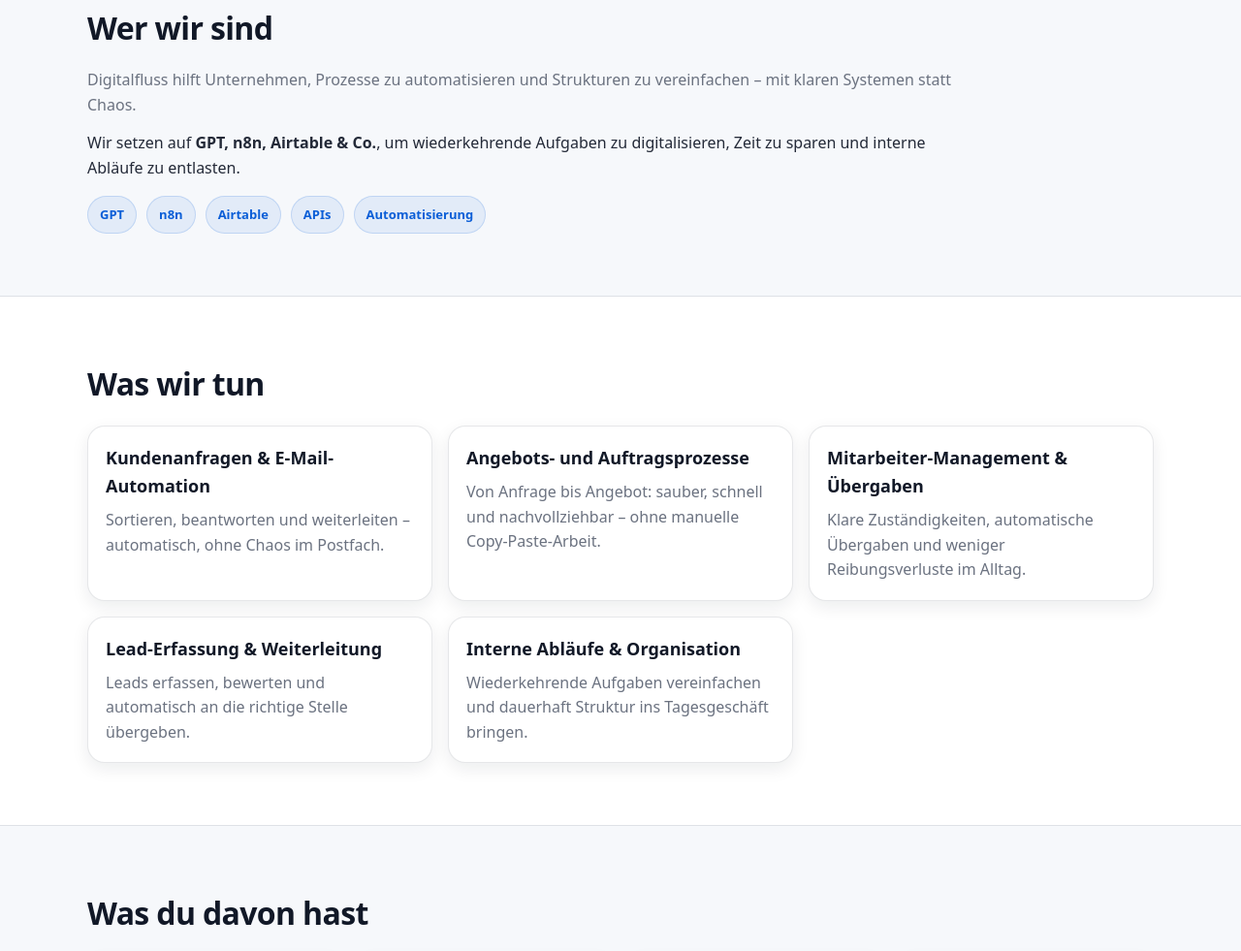
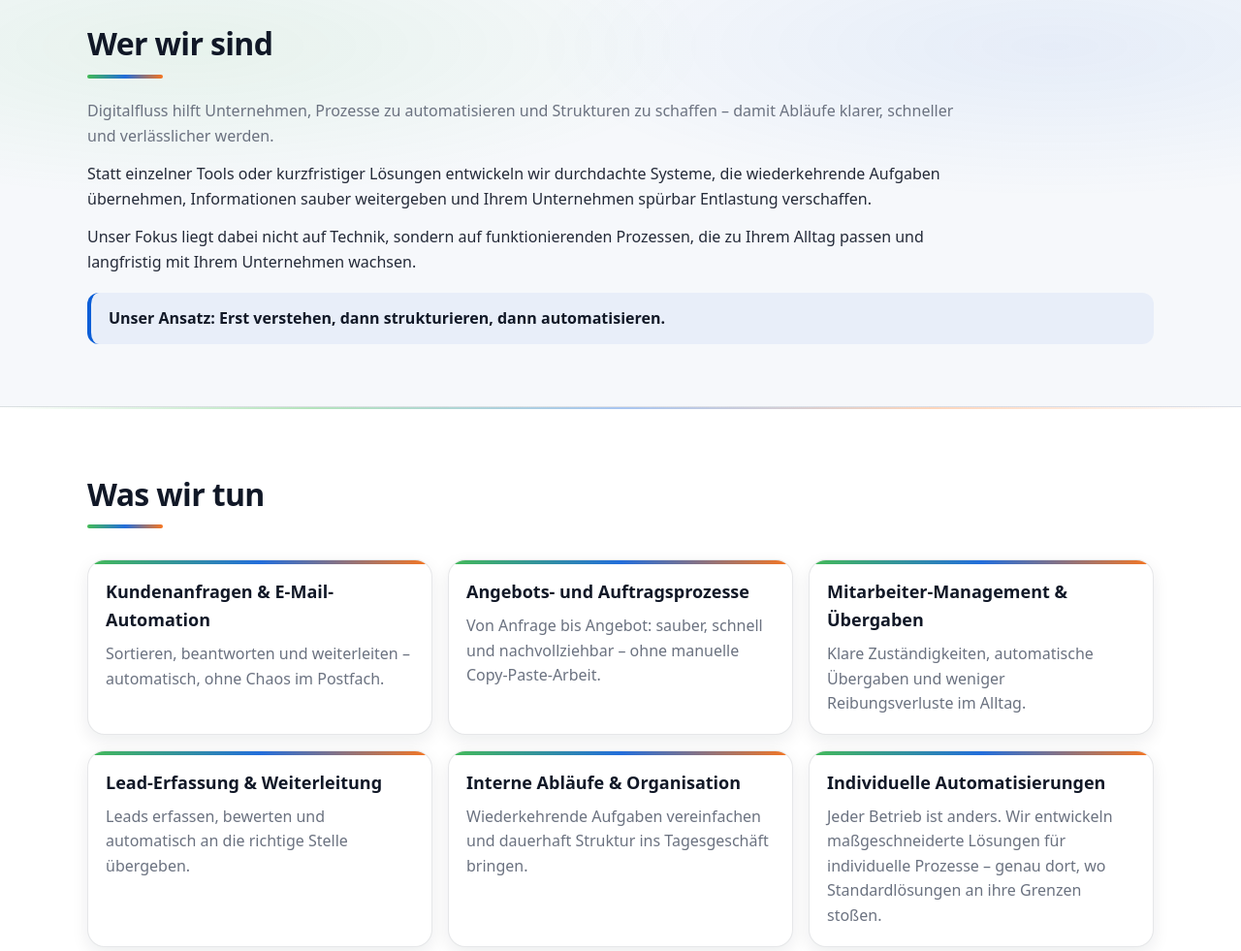
Before and after one commit to digitalfluss/digitalfluss, a website: page index.html in a window 1280 px wide. Shown: the part 894-1875 px from the top of the page at 97% size. Drawn offline with Linux system fonts and the light colour scheme.

Commit message:
neue ansicht 2.0

```diff
--- a/index.html
+++ b/index.html
@@ -54,31 +54,35 @@
     </div>
   </section>
 
-  <!-- PDF: WER WIR SIND -->
+  <!-- WER WIR SIND (ohne Tools/Badges) -->
   <section class="pdf-section" id="wer-wir-sind">
     <div class="container">
       <h2>Wer wir sind</h2>
+
       <p class="pdf-subtext">
-        Digitalfluss hilft Unternehmen, Prozesse zu automatisieren und Strukturen zu vereinfachen –
-        mit klaren Systemen statt Chaos.
+        Digitalfluss hilft Unternehmen, Prozesse zu automatisieren und Strukturen zu schaffen –
+        damit Abläufe klarer, schneller und verlässlicher werden.
       </p>
 
       <p class="pdf-text">
-        Wir setzen auf <strong>GPT, n8n, Airtable & Co.</strong>, um wiederkehrende Aufgaben zu digitalisieren,
-        Zeit zu sparen und interne Abläufe zu entlasten.
+        Statt einzelner Tools oder kurzfristiger Lösungen entwickeln wir durchdachte Systeme,
+        die wiederkehrende Aufgaben übernehmen, Informationen sauber weitergeben
+        und Ihrem Unternehmen spürbar Entlastung verschaffen.
       </p>
 
-      <div class="tool-badges">
-        <span>GPT</span>
-        <span>n8n</span>
-        <span>Airtable</span>
-        <span>APIs</span>
-        <span>Automatisierung</span>
+      <p class="pdf-text">
+        Unser Fokus liegt dabei nicht auf Technik,
+        sondern auf funktionierenden Prozessen, die zu Ihrem Alltag passen
+        und langfristig mit Ihrem Unternehmen wachsen.
+      </p>
+
+      <div class="highlight-box">
+        <strong>Unser Ansatz:</strong> Erst verstehen, dann strukturieren, dann automatisieren.
       </div>
     </div>
   </section>
 
-  <!-- PDF: WAS WIR TUN -->
+  <!-- WAS WIR TUN (mit 6. Kachel) -->
   <section class="pdf-section" id="leistungen">
     <div class="container">
       <h2>Was wir tun</h2>
@@ -108,11 +112,19 @@
           <h3>Interne Abläufe & Organisation</h3>
           <p>Wiederkehrende Aufgaben vereinfachen und dauerhaft Struktur ins Tagesgeschäft bringen.</p>
         </div>
+
+        <div class="pdf-card">
+          <h3>Individuelle Automatisierungen</h3>
+          <p>
+            Jeder Betrieb ist anders. Wir entwickeln maßgeschneiderte Lösungen für individuelle Prozesse –
+            genau dort, wo Standardlösungen an ihre Grenzen stoßen.
+          </p>
+        </div>
       </div>
     </div>
   </section>
 
-  <!-- PDF: WAS DU DAVON HAST -->
+  <!-- VORTEILE -->
   <section class="pdf-section" id="vorteile">
     <div class="container">
       <h2>Was du davon hast</h2>
@@ -195,7 +207,7 @@
     renderTestimonials();
   </script>
 
-  <!-- ABLAUF (PDF-STYLE: So starten wir) -->
+  <!-- ABLAUF -->
   <section class="steps" id="ablauf">
     <div class="container">
       <h2>So starten wir</h2>
@@ -216,7 +228,7 @@
     </div>
   </section>
 
-  <!-- ÜBER UNS -->
+  <!-- ÜBER UNS (Bild zentriert unter Text) -->
   <section class="about" id="ueberuns">
     <div class="container">
       <h2>Wer steckt hinter Digitalfluss?</h2>
@@ -224,7 +236,10 @@
       <p>Hinter Digitalfluss stehen zwei Gründer mit unterschiedlichen Hintergründen und einer gemeinsamen Vision: <strong>Unternehmensprozesse zu vereinfachen.</strong></p>
       <p>Während der eine Gründer aus dem <strong>Bankensektor</strong> stammt und auf <strong>strukturierte Beratung und Prozessoptimierung</strong> spezialisiert ist, bringt der andere die <strong>Erfahrung aus der Selbstständigkeit</strong> mit.</p>
       <p>Gemeinsam verbinden sie <strong>Know-how und Praxis</strong>, um kleine Unternehmen durch smarte Automatisierung <strong>effizienter, zeitsparender und zukunftsfähig</strong> zu machen – verständlich und ohne unnötige Komplexität.</p>
-      <img src="gruender.png" alt="Gründer Bild" width="320" height="240" loading="lazy">
+
+      <div class="about-image">
+        <img src="gruender.png" alt="Gründer von Digitalfluss" loading="lazy">
+      </div>
     </div>
   </section>
 
--- a/style.css
+++ b/style.css
@@ -708,3 +708,196 @@ h2{
     gap: 8px;
   }
 }
+/* =========================================================
+   DIGITALFLUSS – Ergänzungen für neue Sections + Feinschliff
+   Ganz unten an style.css anhängen
+   ========================================================= */
+
+/* ---------- PDF Sections (Wer wir sind / Was wir tun / Vorteile) ---------- */
+.pdf-section{
+  padding: 64px 0;
+}
+
+.pdf-subtext{
+  color: var(--muted);
+  max-width: 900px;
+  line-height: 1.65;
+  margin: 6px 0 14px;
+}
+
+.pdf-text{
+  max-width: 900px;
+  color: rgba(17,24,39,0.92);
+  margin: 0 0 14px;
+}
+
+/* Cards Grid */
+.pdf-cards{
+  margin-top: 18px;
+  display: grid;
+  grid-template-columns: repeat(3, 1fr);
+  gap: 16px;
+}
+
+.pdf-cards-4{
+  grid-template-columns: repeat(4, 1fr);
+}
+
+.pdf-card{
+  background: #fff;
+  border: 1px solid rgba(17,24,39,0.10);
+  border-radius: var(--radius);
+  padding: 18px;
+  box-shadow: var(--shadow-sm);
+  transition: transform .18s ease, box-shadow .18s ease;
+}
+
+.pdf-card:hover{
+  transform: translateY(-3px);
+  box-shadow: var(--shadow-md);
+}
+
+.pdf-card p{
+  margin: 0;
+  color: var(--muted);
+  line-height: 1.6;
+}
+
+/* Highlight Box statt Tool-Badges */
+.highlight-box{
+  margin-top: 18px;
+  padding: 14px 18px;
+  border-left: 4px solid var(--blue);
+  background: rgba(11,94,215,0.06);
+  border-radius: 12px;
+  font-weight: 650;
+}
+
+/* Responsive */
+@media (max-width: 980px){
+  .pdf-cards{
+    grid-template-columns: 1fr;
+  }
+  .pdf-cards-4{
+    grid-template-columns: 1fr;
+  }
+}
+
+/* ---------- About: Bild mittig unter Text ---------- */
+.about{
+  text-align: center;
+}
+
+.about p{
+  max-width: 900px;
+  margin-left: auto;
+  margin-right: auto;
+}
+
+.about-image{
+  margin-top: 28px;
+  display: flex;
+  justify-content: center;
+}
+
+.about-image img{
+  max-width: 420px;
+  width: 100%;
+  height: auto;
+  border-radius: var(--radius);
+  border: 1px solid var(--border);
+  box-shadow: var(--shadow-md);
+}
+
+/* =========================================================
+   BRAND SPREAD – Option 2 (Blau/Grün + Orange sichtbar)
+   ========================================================= */
+
+/* 1) Mehr Brand-Feeling im Seitenhintergrund */
+body{
+  background:
+    radial-gradient(1000px 420px at 12% 6%, rgba(47,179,68,0.16), transparent 62%),
+    radial-gradient(1000px 420px at 88% 10%, rgba(11,94,215,0.14), transparent 62%),
+    radial-gradient(1100px 520px at 50% 92%, rgba(247,103,7,0.10), transparent 60%),
+    var(--bg);
+}
+
+/* 2) Sections: weicher Übergang + dezente Brand-Line */
+section{
+  position: relative;
+}
+
+section::before{
+  content:"";
+  position:absolute;
+  top:0;
+  left:0;
+  right:0;
+  height: 2px;
+  background: linear-gradient(
+    90deg,
+    rgba(47,179,68,0.0),
+    rgba(47,179,68,0.42),
+    rgba(11,94,215,0.42),
+    rgba(247,103,7,0.32),
+    rgba(47,179,68,0.0)
+  );
+  opacity: 0.85;
+}
+
+/* 3) Cards: Brand-Topbar */
+.benefit,
+.pdf-card,
+.step,
+.testimonial-card,
+.contact-section .contact-form{
+  position: relative;
+  overflow: hidden;
+}
+
+.benefit::after,
+.pdf-card::after,
+.step::after,
+.testimonial-card::after,
+.contact-section .contact-form::after{
+  content:"";
+  position:absolute;
+  top:0;
+  left:0;
+  right:0;
+  height: 4px;
+  background: linear-gradient(90deg, var(--green), var(--blue), var(--orange));
+  opacity: 0.90;
+}
+
+/* 4) H2: Brand-Unterstrich */
+h2{
+  display: inline-block;
+  position: relative;
+  padding-bottom: 10px;
+}
+
+h2::after{
+  content:"";
+  position:absolute;
+  left:0;
+  bottom:0;
+  width: 78px;
+  height: 4px;
+  border-radius: 99px;
+  background: linear-gradient(90deg, var(--green), var(--blue), var(--orange));
+  opacity: 0.90;
+}
+
+/* 5) Even-Sections: Grau weniger „flach“ */
+section:nth-of-type(even){
+  background:
+    radial-gradient(900px 260px at 15% 20%, rgba(47,179,68,0.08), transparent 60%),
+    radial-gradient(900px 260px at 85% 20%, rgba(11,94,215,0.07), transparent 60%),
+    var(--bg-soft);
+}
+
+/* 6) Buttons etwas brandiger */
+.btn-submit{
+  background: linear-gradient(90deg, var(--blue), var(--green), var(--orange));
+}
```
